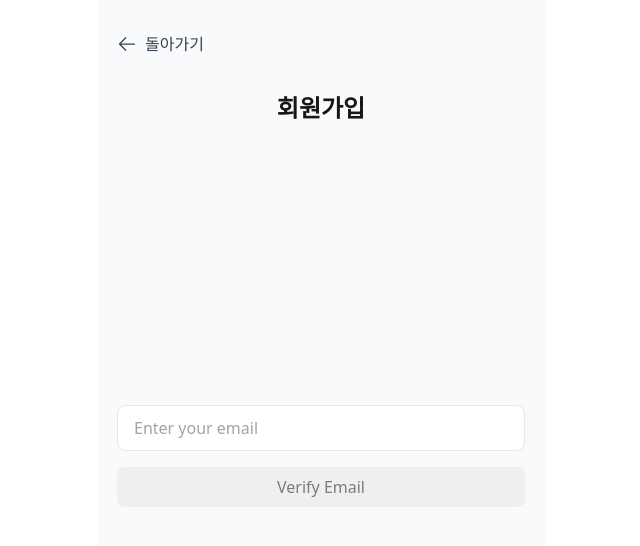
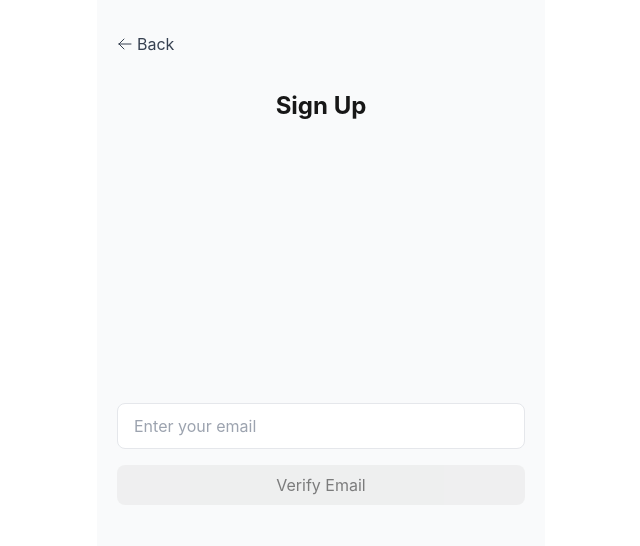
Before and after one commit to taegeumLee/Wish-you, a Next.js app: page /createUser in a window 1280 px wide. Shown: the top 546 px of the page, without its empty margins (319-959 px from the left). Built offline with nearby package versions, Linux system fonts and the light colour scheme; no server answers.

Commit message:
card 가져올 때 db에서 가져오게 변경

```diff
--- a/app/(auth)/createUser/hooks/useFormState.ts
+++ b/app/(auth)/createUser/hooks/useFormState.ts
@@ -27,12 +27,12 @@ export function useFormState() {
       const data = await response.json();
 
       if (data.exists) {
-        setEmailError("이미 존재하는 이메일입니다");
+        setEmailError("Email already exists");
       } else {
         handleStepComplete();
       }
     } catch (error) {
-      setEmailError("이메일 확인 중 오류가 발생했습니다");
+      setEmailError("An error occurred while checking email");
     } finally {
       setIsChecking(false);
     }
--- a/app/(auth)/createUser/page.tsx
+++ b/app/(auth)/createUser/page.tsx
@@ -5,17 +5,17 @@ import SignUpForm from "./components/SignUpForm";
 export default function CreateUserPage() {
   return (
     <main className="flex flex-col w-full min-h-screen max-w-md mx-auto px-5 py-8 bg-gray-50 dark:bg-black">
-      <div className="mb-8">
+      <div className="mb-8 group">
         <Link
           href="/"
-          className="inline-flex items-center text-gray-700 dark:text-gray-300 hover:text-blue-500"
+          className="inline-flex items-center text-gray-700 dark:text-gray-300 *:hover:text-blue-400 transition-colors"
         >
-          <ArrowLeftIcon className="w-5 h-5 mr-2" />
-          <span>돌아가기</span>
+          <ArrowLeftIcon className="w-4 h-4 mr-1 group-hover:-translate-x-1 transition-transform" />
+          <span>Back</span>
         </Link>
       </div>
 
-      <h1 className="text-2xl font-bold mb-8 text-center">회원가입</h1>
+      <h1 className="text-2xl font-bold mb-8 text-center">Sign Up</h1>
 
       <SignUpForm />
     </main>
--- a/app/(tab)/home/components/Card.tsx
+++ b/app/(tab)/home/components/Card.tsx
@@ -12,6 +12,8 @@ export const Card = memo(function Card({
   age,
   height,
   description,
+  id,
+  profileImage,
   onSwipe,
 }: CardProps) {
   const cardRef = useRef<HTMLDivElement>(null);
@@ -30,7 +32,13 @@ export const Card = memo(function Card({
           transition: dragStart ? "none" : "transform 0.3s ease-out",
         }}
       >
-        <Image src={image} alt={name} fill className="object-cover" priority />
+        <Image
+          src={profileImage}
+          alt={name}
+          fill
+          className="object-cover"
+          priority
+        />
         <CardOverlay dragOffset={dragOffset} />
         <ProfileInfo
           name={name}
--- a/app/(tab)/home/data/profiles.ts
+++ b/app/(tab)/home/data/profiles.ts
@@ -1,51 +1,19 @@
-import { Profile } from "@/types/profile";
-import changukImg from "@/public/images/changuk.jpeg";
-import seoyoungImg from "@/public/images/seoyoung.jpeg";
-import seoungrokImg from "@/public/images/seoungrok.jpeg";
-import taegeumImg from "@/public/images/taegeum.jpeg";
-import ganghoImg from "@/public/images/gangho.jpeg";
+export default async function getProfiles() {
+  try {
+    const response = await fetch("/api/profiles", {
+      method: "GET",
+      headers: {
+        "Content-Type": "application/json",
+      },
+    });
 
-const profiles: Profile[] = [
-  {
-    image: taegeumImg,
-    id: 1,
-    name: "이태금",
-    age: 25,
-    height: 173,
-    description: "오늘은 뭐먹지?",
-  },
-  {
-    image: seoyoungImg,
-    id: 2,
-    name: "윤서영",
-    age: 27,
-    height: 163,
-    description: "오늘은 뭐먹지?",
-  },
-  {
-    image: seoungrokImg,
-    id: 3,
-    name: "이성록",
-    age: 26,
-    height: 183,
-    description: "오늘은 뭐먹지?",
-  },
-  {
-    image: changukImg,
-    id: 4,
-    name: "지창욱",
-    age: 32,
-    height: 185,
-    description: "오늘은 뭐먹지?",
-  },
-  {
-    image: ganghoImg,
-    id: 5,
-    name: "이강호",
-    age: 28,
-    height: 176,
-    description: "오늘은 뭐먹지?",
-  },
-] as const;
+    if (!response.ok) {
+      throw new Error("프로필을 가져오는데 실패했습니다");
+    }
 
-export { profiles };
+    return response.json();
+  } catch (error) {
+    console.error("프로필 데이터 가져오기 실패:", error);
+    throw error;
+  }
+}
--- a/app/(tab)/home/page.tsx
+++ b/app/(tab)/home/page.tsx
@@ -3,15 +3,24 @@
 import { useState, useEffect } from "react";
 import { motion, AnimatePresence } from "framer-motion";
 import { Card } from "./components/Card";
-import { profiles } from "./data/profiles";
 import { HiPaperAirplane } from "react-icons/hi2";
 import { FaHeart } from "react-icons/fa";
+import getProfiles from "./data/profiles";
 
 export default function HomePage() {
   const [currentIndex, setCurrentIndex] = useState(0);
+  const [profiles, setProfiles] = useState<any[]>([]);
   const [isScrolling, setIsScrolling] = useState(false);
   const [direction, setDirection] = useState<"up" | "down">("down");
   const [showIcon, setShowIcon] = useState<"heart" | "chat" | null>(null);
+
+  useEffect(() => {
+    const fetchProfiles = async () => {
+      const data = await getProfiles();
+      setProfiles(data);
+    };
+    fetchProfiles();
+  }, []);
 
   useEffect(() => {
     let lastScrollTime = Date.now();
@@ -39,6 +48,10 @@ export default function HomePage() {
     window.addEventListener("wheel", handleWheel, { passive: false });
     return () => window.removeEventListener("wheel", handleWheel);
   }, [currentIndex, isScrolling, profiles.length]);
+
+  if (profiles.length === 0) {
+    return <div>Loading...</div>;
+  }
 
   const handleSwipe = async (direction: "left" | "right") => {
     setIsScrolling(true);
--- /dev/null
+++ b/app/api/profiles/route.ts
@@ -0,0 +1,32 @@
+import { NextResponse } from "next/server";
+import db from "@/lib/db";
+
+export async function GET() {
+  try {
+    const profiles = await db.user.findMany({
+      select: {
+        id: true,
+        name: true,
+        age: true,
+        height: true,
+        description: true,
+        profileImage: true,
+      },
+      where: {
+        NOT: {
+          age: null,
+          height: null,
+          description: null,
+        },
+      },
+    });
+
+    return NextResponse.json(profiles);
+  } catch (error) {
+    console.error("프로필 조회 중 오류 발생:", error);
+    return NextResponse.json(
+      { error: "프로필을 가져오는데 실패했습니다" },
+      { status: 500 }
+    );
+  }
+}
--- a/app/layout.tsx
+++ b/app/layout.tsx
@@ -1,5 +1,4 @@
 import type { Metadata } from "next";
-import localFont from "next/font/local";
 import { AuthProvider } from "@/contexts/AuthContext";
 import "./globals.css";
 import { AnimatePresence } from "framer-motion";
@@ -9,11 +8,6 @@ const metadata: Metadata = {
   description: "MinsTaegram - Connect with people",
 };
 
-const geistSans = localFont({
-  src: "./fonts/GeistVF.woff",
-  variable: "--font-geist-sans",
-});
-
 export default function RootLayout({
   children,
 }: {
@@ -21,7 +15,7 @@ export default function RootLayout({
 }) {
   return (
     <html lang="ko">
-      <body className={`${geistSans.variable} antialiased`}>
+      <body className="font-sans antialiased">
         <AuthProvider>
           <AnimatePresence mode="wait">{children}</AnimatePresence>
         </AuthProvider>
--- a/tailwind.config.ts
+++ b/tailwind.config.ts
@@ -16,6 +16,23 @@ export default {
       aspectRatio: {
         "9/16": "9 / 16",
       },
+      fontFamily: {
+        sans: [
+          "-apple-system",
+          "BlinkMacSystemFont",
+          "Apple SD Gothic Neo",
+          "Pretendard Variable",
+          "Pretendard",
+          "Roboto",
+          "Noto Sans KR",
+          "Segoe UI",
+          "Malgun Gothic",
+          "Apple Color Emoji",
+          "Segoe UI Emoji",
+          "Segoe UI Symbol",
+          "sans-serif",
+        ],
+      },
     },
   },
 
--- a/types/profile.ts
+++ b/types/profile.ts
@@ -7,6 +7,7 @@ export interface Profile {
   age: number;
   height: number;
   description: string;
+  profileImage: string;
 }
 
 export interface CardProps extends Profile {
```
